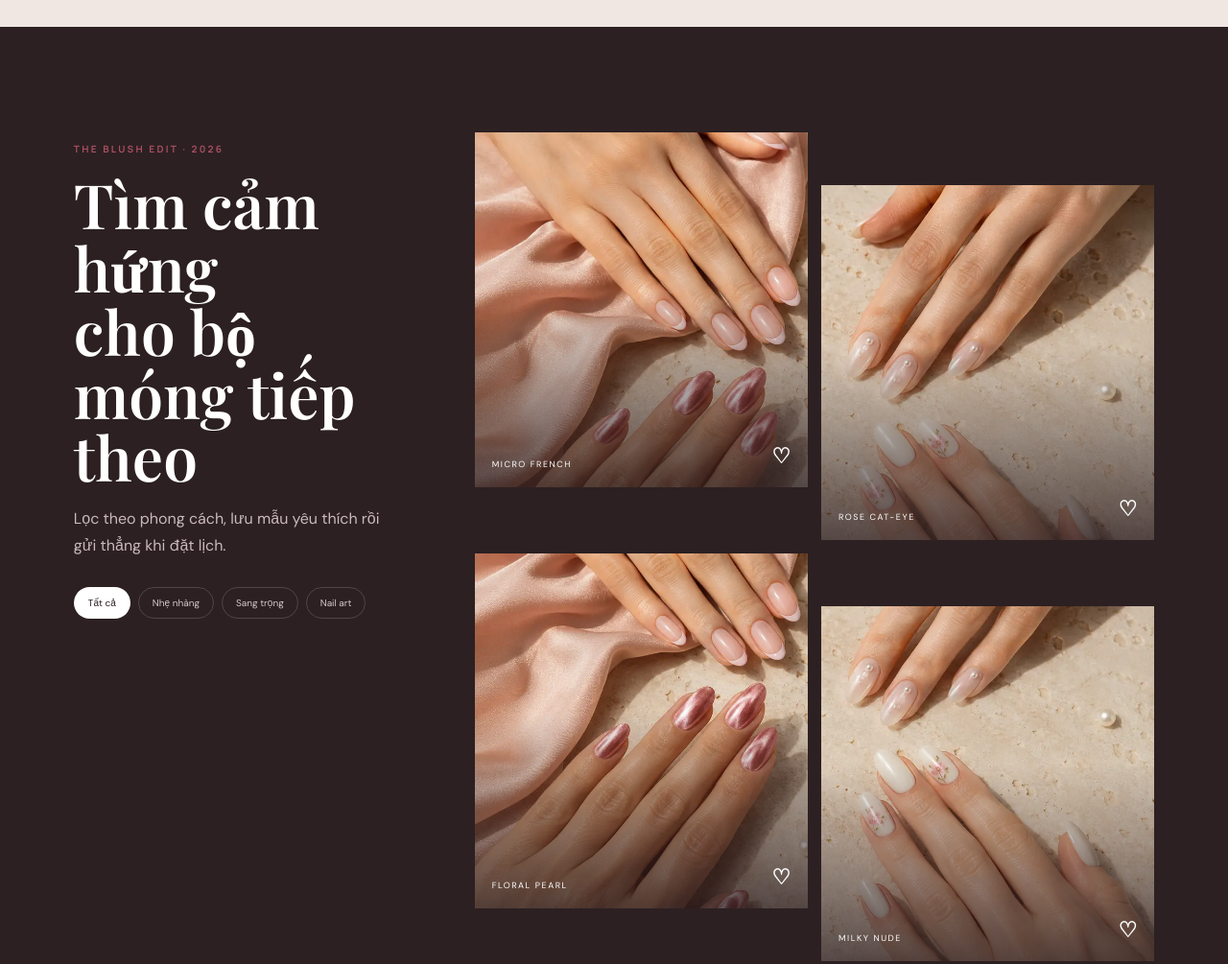
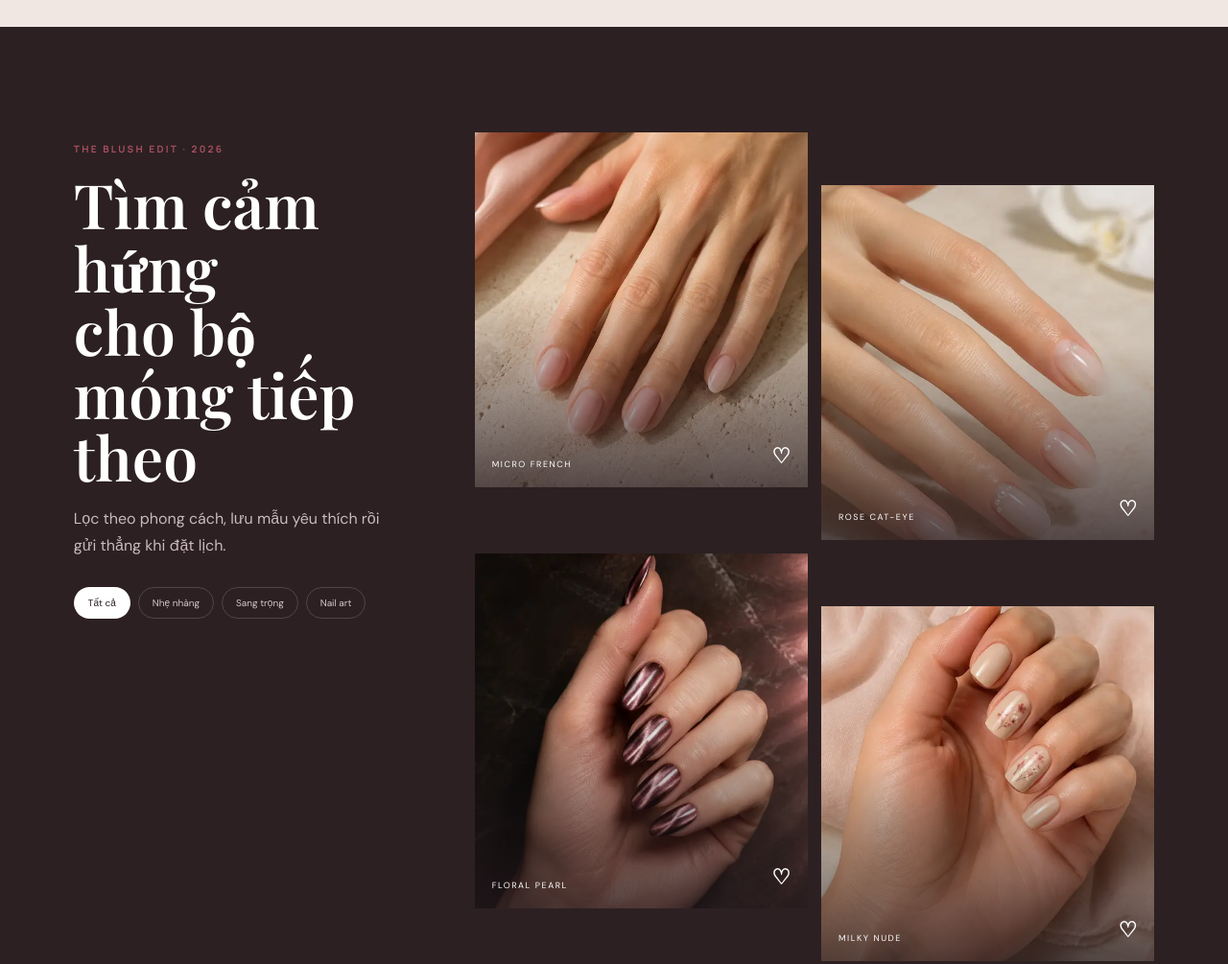
Before and after one commit to titoanst/kieuanhnails, a website: page index.html in a window 1280 px wide. Shown: the part 3220-4225 px from the top of the page at 96% size. Drawn offline with nearby package versions, Linux system fonts and the light colour scheme; a web font is replaced by a local one.

Commit message:
Add rendered premium nail gallery

```diff
--- a/visual.css
+++ b/visual.css
@@ -8,7 +8,7 @@
   .booking-card{padding:22px;border-radius:18px;box-shadow:0 18px 55px #4b2c2518}.booking-card h3{font-size:25px;margin-bottom:5px}.booking-card .quick-services,.booking-card .date-row,.booking-card .time-row{display:none}.booking-card .full{height:52px;margin-top:22px}.booking-top small{display:none}.secure{margin-bottom:0}
   .booking-modal{width:100%;max-width:none;max-height:92vh;margin:auto 0 0;padding:24px 18px 20px;border-radius:22px 22px 0 0;overflow:auto}.booking-modal:before{content:"";display:block;width:42px;height:4px;border-radius:9px;background:#d8c9c5;margin:-11px auto 16px}.modal-close{top:19px;right:17px;width:40px;height:40px;border-radius:50%;background:var(--cream);font-size:23px}.booking-modal .eyebrow,.modal-progress{display:none}.booking-modal h2{font-size:30px;margin:2px 46px 18px 0}.booking-modal form{gap:11px}.booking-modal label{font-size:9px}.booking-modal input,.booking-modal select{height:48px;border-radius:10px;padding:10px 12px}.booking-modal label:has(textarea){display:none}.booking-modal .form-grid{grid-template-columns:1fr 1fr;gap:8px}.booking-modal .full{height:52px;margin-top:5px}.booking-modal form>small{line-height:1.5}.booking-success{padding:24px 0 10px}
 }
-.service-visual,.nail-look{background-image:url('/nail-collection.webp')}
+.service-visual{background-image:url('/nail-collection.webp')}.nail-look{background-size:cover;background-repeat:no-repeat;background-position:center}.nail-look.look-a{background-image:url('/gallery-french.webp');background-position:center 58%}.nail-look.look-b{background-image:url('/gallery-pearl.webp');background-position:center 55%}.nail-look.look-c{background-image:url('/gallery-cat-eye.webp');background-position:center 52%}.nail-look.look-d{background-image:url('/gallery-floral.webp');background-position:center 48%}
 html{-webkit-text-size-adjust:100%;text-size-adjust:100%}.booking-modal{border:0}.modal-close:focus-visible{outline:2px solid var(--rose);outline-offset:2px}
 .local-section{padding:120px 6vw;background:var(--ink);color:#fff}.local-card{max-width:1120px;margin:auto;padding:7vw;border:1px solid #ffffff24;background:linear-gradient(130deg,#38272a,#24191c)}.local-card h2{font-size:clamp(44px,6vw,76px)}.local-card>p:not(.eyebrow){max-width:640px;color:#cbbabd;line-height:1.75}.local-details{display:grid;grid-template-columns:1.4fr 1fr;gap:12px;margin-top:45px}.local-details a{display:grid;padding:22px;background:#ffffff0b;border:1px solid #ffffff18;transition:.25s}.local-details a:hover{background:#ffffff12;transform:translateY(-3px)}.local-details small{font-size:8px;letter-spacing:.17em;color:#dca1aa}.local-details b{font:600 18px "Playfair Display";margin:8px 0}.local-details span{font-size:10px;color:#cbbabd}.faq{padding:120px 6vw}.faq-list{max-width:850px;margin:auto;border-top:1px solid var(--line)}.faq details{border-bottom:1px solid var(--line);padding:0 4px}.faq summary{list-style:none;display:flex;justify-content:space-between;align-items:center;padding:24px 0;font:600 19px "Playfair Display";cursor:pointer}.faq summary::-webkit-details-marker{display:none}.faq summary span{font:400 20px "DM Sans";color:var(--rose);transition:.25s}.faq details[open] summary span{transform:rotate(45deg)}.faq details p{margin:0 45px 24px 0;color:var(--muted);line-height:1.7;font-size:13px}
 @media(max-width:600px){.local-section,.faq{padding:80px 18px}.local-card{padding:52px 20px}.local-card h2{font-size:40px}.local-details{grid-template-columns:1fr;margin-top:30px}.faq .section-head{text-align:center}.faq summary{font-size:17px;padding:20px 0}}
```
Also changed, not shown: public/gallery-cat-eye.webp (added), public/gallery-floral.webp (added), public/gallery-french.webp (added), public/gallery-pearl.webp (added).
